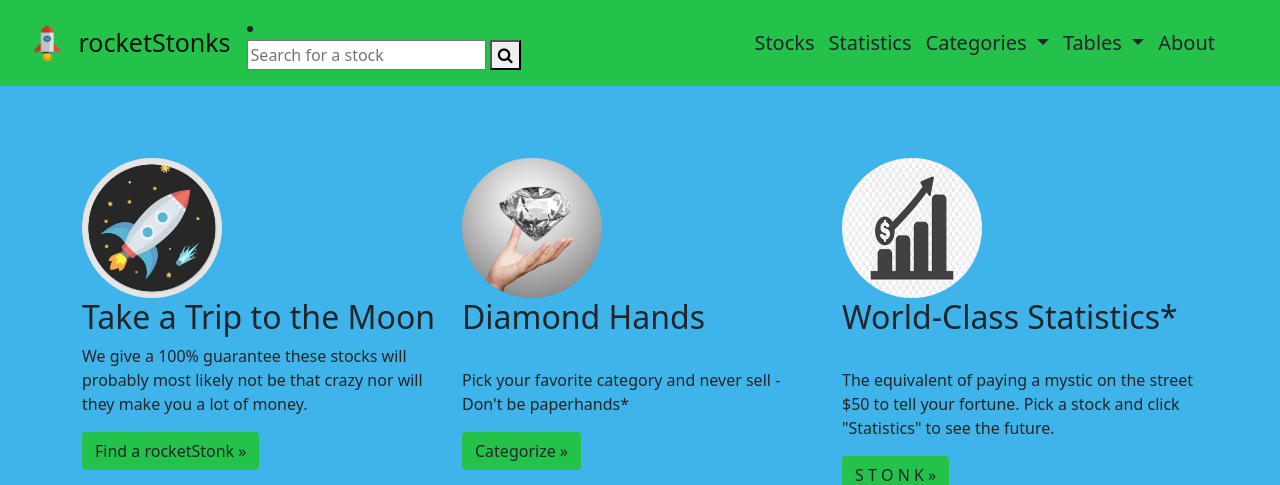
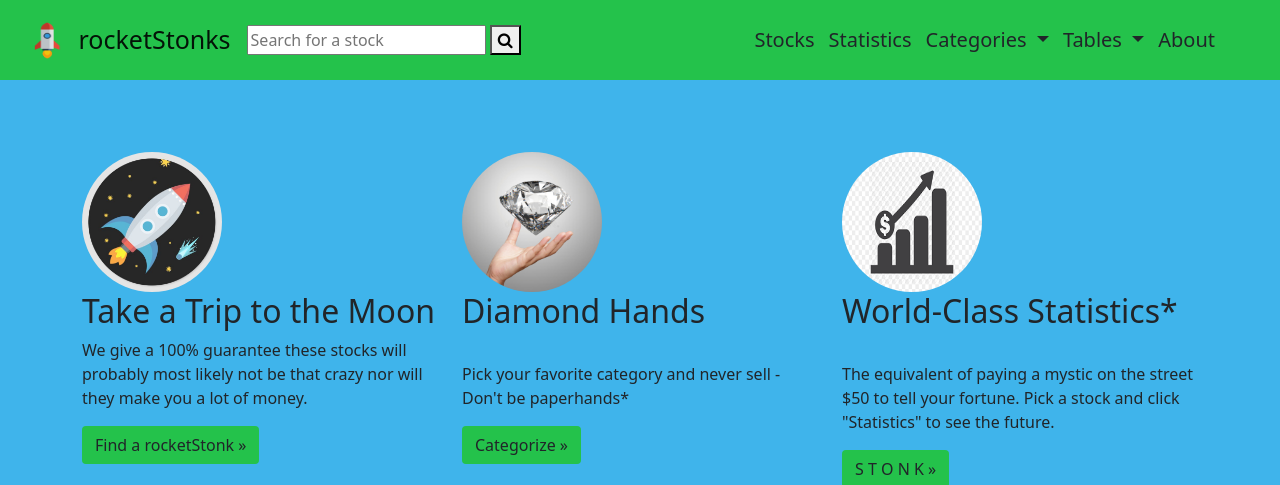
Before and after one commit to marketsupreme/rocketStonks, a Flask app: page / in a window 1280 px wide. Shown: the top 485 px of the page. Run offline with Flask 2, Linux system fonts and the light colour scheme.

Commit message:
removed bullet point next to search bar

```diff
--- a/templates/nav_bar.html
+++ b/templates/nav_bar.html
@@ -28,12 +28,12 @@
                     <img src="/static/images/icon.png" alt="" width="48" height="38" class="d-inline-block align-top" >
                     rocketStonks
                 </a>
-                <li class="search" style = "float:center">
+                <div class="search" style = "float:center">
                     <form action="{{url_for('results2')}}" method = 'POST'>
                         <input type = "text" name ="search" id = "search" placeholder= "Search for a stock" >
                         <button type="submit"><i class="fa fa-search"></i></button>
                         </form>
-                </li>
+                    </div>
         </nav>
     </div>
     <div class="collapse navbar-collapse" id="navbarNavDropdown" style="float:right; padding-right: 5%;">
```
